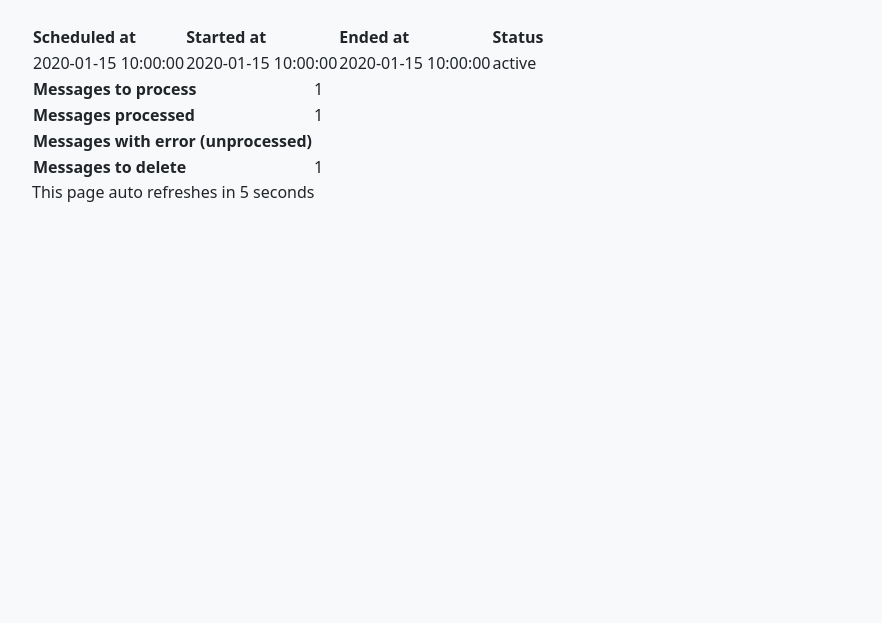
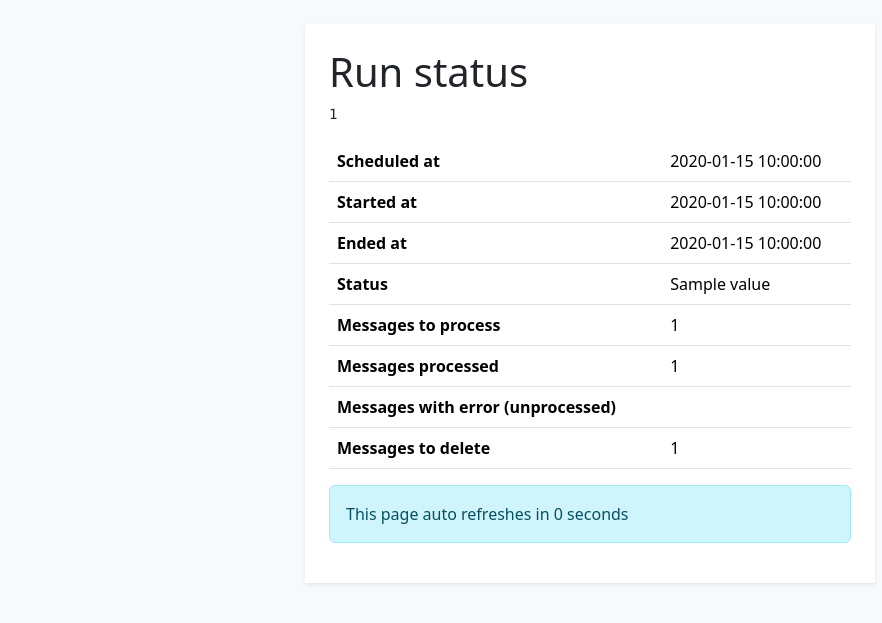
Before and after one commit to deep-learning-for-humans/spam-slaya, a Flask app: template app/templates/run_status.html in a window 1280 px wide. Shown: the top 623 px of the page, without its empty margins (50-932 px from the left). Run offline with Flask 3, Linux system fonts and the light colour scheme; the template is opened without the code that fills it: most values are stand-ins (such as "Sample title", 1, 10 or a date in 2020).

Commit message:
Fix run status UI page

```diff
--- a/app/templates/base.html
+++ b/app/templates/base.html
@@ -25,5 +25,7 @@
 
     <script src="https://cdn.jsdelivr.net/npm/bootstrap@5.3.3/dist/js/bootstrap.bundle.min.js" integrity="sha384-YvpcrYf0tY3lHB60NNkmXc5s9fDVZLESaAA55NDzOxhy9GkcIdslK1eN7N6jIeHz" crossorigin="anonymous"></script>
 
+    {% block scripts %}{% endblock %}
+
 </body>
 </html>
--- a/app/templates/run_status.html
+++ b/app/templates/run_status.html
@@ -8,27 +8,28 @@
 
 {% block body %}
 
-<table>
-    <thead>
+<div class="row">
+    <div class="col-6 offset-3 bg-white shadow-sm p-4">
+        <h1>Run status</h1>
+        <pre>{{ model.run.id }}</pre>
+        <table class="table table-hover">
+            <tbody>
                 <tr>
                     <th>Scheduled at</th>
+                    <td>{{ model.run.scheduled_at.strftime("%Y-%m-%d %H:%M:%S") }}</td>
+                </tr>
+                <tr>
                     <th>Started at</th>
+                    <td>{{ model.run.started_at.strftime("%Y-%m-%d %H:%M:%S") }}</td>
+                </tr>
+                <tr>
                     <th>Ended at</th>
-            <th>Status </th>
+                    <td>{{ model.run.ended_at.strftime("%Y-%m-%d %H:%M:%S") }}</td>
                 </tr>
-    </thead>
-    <tbody>
                 <tr>
-            <td>{{ model.run.scheduled_at }}</td>
-            <td>{{ model.run.started_at }}</td>
-            <td>{{ model.run.ended_at }}</td>
-            <td>{{ model.run.status }}</td>
+                    <th>Status</th>
+                    <td>{{ model.run.status.value }}</td>
                 </tr>
-    </tbody>
-</table>
-
-<table>
-    <tbody>
                 <tr>
                     <th>Messages to process</th>
                     <td>{{ model.count }}</td>
@@ -48,8 +49,26 @@
             </tbody>
         </table>
 
-<p>
-    This page auto refreshes in 5 seconds
-</p>
+        <div class="alert alert-info" role="alert">
+            This page auto refreshes in <span id="seconds-left"></span> seconds
+        </div>
+    </div>
+</div>
 
 {% endblock %}
+
+{% block scripts %}
+<script src="https://code.jquery.com/jquery-3.7.1.js" integrity="sha256-eKhayi8LEQwp4NKxN+CfCh+3qOVUtJn3QNZ0TciWLP4=" crossorigin="anonymous"></script>
+<script>
+    $(function(){
+        $("#seconds-left").text(5);
+
+        setInterval(() => {
+            const secondsLeft = parseInt($("#seconds-left").text());
+            if (secondsLeft > 0) {
+                $("#seconds-left").text(secondsLeft - 1);
+            }
+        }, 1000);
+    })
+</script>
+{% endblock %}
```
Lines whose indentation alone changed are shown as unchanged.
